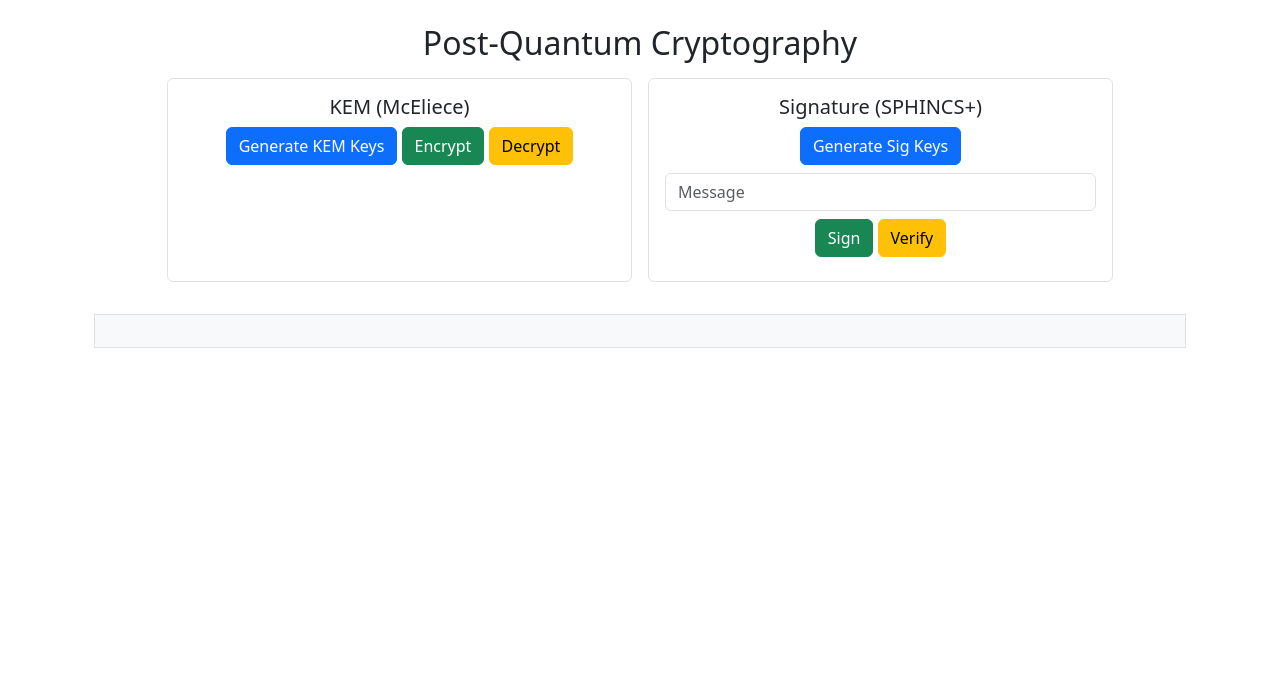
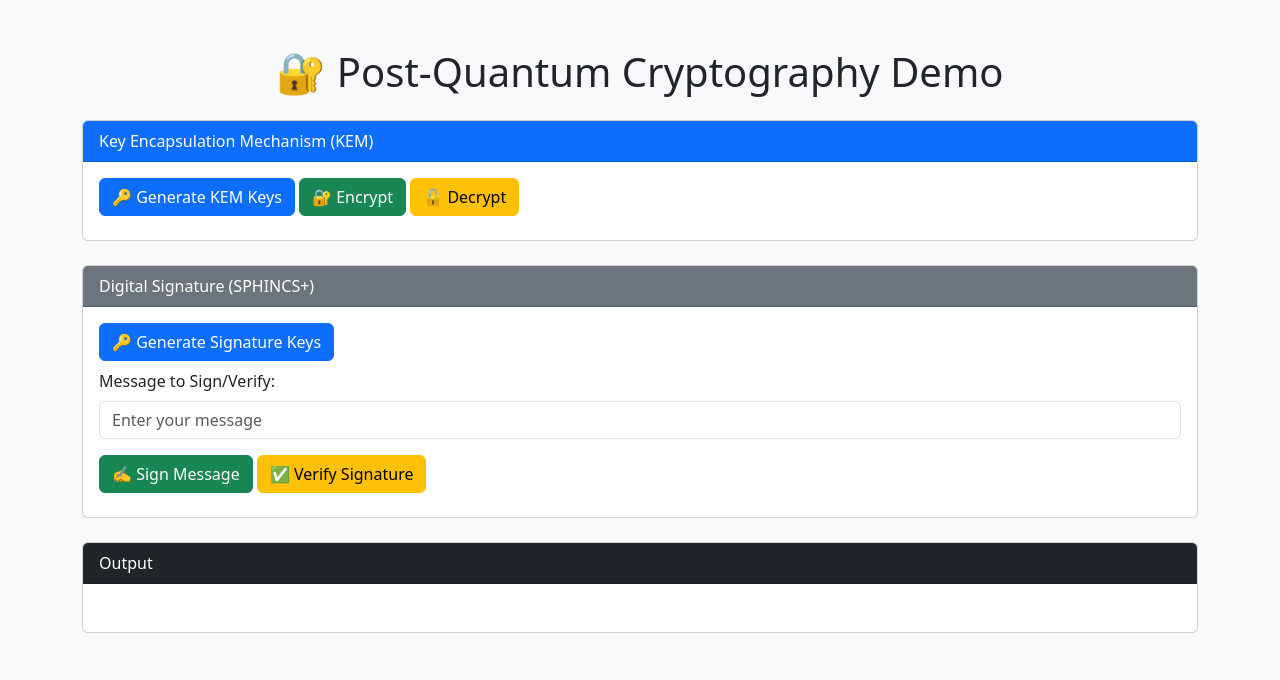
Before and after one commit to qasimk30/post_quantum_cryptography, a Flask app: page / in a window 1280 px wide. Shown: the top 680 px of the page. Run offline with Flask 3, Linux system fonts and the light colour scheme.

Commit message:
front end

```diff
--- a/app/routes.py
+++ b/app/routes.py
@@ -1,8 +1,9 @@
 from flask import Blueprint, render_template, request, jsonify
 from .crypto_utils import *
+import binascii
 
 main = Blueprint("main", __name__)
-keys = {}  # Global (for demo only)
+keys = {}
 
 @main.route("/")
 def index():
@@ -22,7 +23,10 @@ def kem_encrypt():
     ciphertext, plaintext = encrypt_message(keys["kem_pub"])
     keys["ciphertext"] = ciphertext
     keys["plaintext"] = plaintext
-    return jsonify({"ciphertext": ciphertext.hex(), "plaintext": plaintext.hex()})
+    return jsonify({
+        "ciphertext": ciphertext.hex(),
+        "plaintext_shared_secret": plaintext.hex()
+    })
 
 @main.route("/kem-decrypt", methods=["POST"])
 def kem_decrypt():
@@ -30,7 +34,10 @@ def kem_decrypt():
         return jsonify({"error": "Missing keys or ciphertext."}), 400
     recovered = decrypt_message(keys["kem_sec"], keys["ciphertext"])
     match = compare_digest(keys["plaintext"], recovered)
-    return jsonify({"recovered": recovered.hex(), "match": match})
+    return jsonify({
+        "recovered_shared_secret": recovered.hex(),
+        "match": match
+    })
 
 @main.route("/sig-keygen", methods=["POST"])
 def sig_keygen():
@@ -41,13 +48,20 @@ def sig_keygen():
 
 @main.route("/sign", methods=["POST"])
 def sign_msg():
-    msg = request.form.get("message", "").encode()
+    data = request.get_json()
+    msg = data.get("message", "").encode()
+    if "sig_sec" not in keys:
+        return jsonify({"error": "Generate signature keys first."}), 400
     signature = sign_message(keys["sig_sec"], msg)
     keys["signature"] = signature
+    keys["signed_msg"] = msg
     return jsonify({"signature": signature.hex()})
 
 @main.route("/verify", methods=["POST"])
 def verify_msg():
-    msg = request.form.get("message", "").encode()
+    data = request.get_json()
+    msg = data.get("message", "").encode()
+    if "sig_pub" not in keys or "signature" not in keys:
+        return jsonify({"error": "Generate keys and sign first."}), 400
     result = verify_signature(keys["sig_pub"], msg, keys["signature"])
     return jsonify({"valid": result})
--- a/app/templates/index.html
+++ b/app/templates/index.html
@@ -1,51 +1,76 @@
 <!DOCTYPE html>
-<html>
+<html lang="en">
 <head>
-  <title>PQC Square App</title>
-  <link rel="stylesheet" href="{{ url_for('static', filename='styles.css') }}">
-  <link href="https://cdn.jsdelivr.net/npm/bootstrap@5.3.0/dist/css/bootstrap.min.css" rel="stylesheet">
+  <meta charset="UTF-8">
+  <meta name="viewport" content="width=device-width, initial-scale=1">
+  <title>Post-Quantum Cryptography Demo</title>
+  <link rel="stylesheet" href="https://cdn.jsdelivr.net/npm/bootstrap@5.3.0/dist/css/bootstrap.min.css">
 </head>
-<body class="container text-center p-4">
-  <h2>Post-Quantum Cryptography</h2>
+<body class="bg-light">
+  <div class="container py-5">
+    <h1 class="mb-4 text-center">🔐 Post-Quantum Cryptography Demo</h1>
 
-  <div class="row justify-content-center">
-    <div class="col-md-5 border rounded p-3 m-2">
-      <h5>KEM (McEliece)</h5>
-      <button class="btn btn-primary mb-2" onclick="post('/kem-keygen')">Generate KEM Keys</button>
-      <button class="btn btn-success mb-2" onclick="post('/kem-encrypt')">Encrypt</button>
-      <button class="btn btn-warning mb-2" onclick="post('/kem-decrypt')">Decrypt</button>
+    <!-- KEM Section -->
+    <div class="card mb-4">
+      <div class="card-header bg-primary text-white">Key Encapsulation Mechanism (KEM)</div>
+      <div class="card-body">
+        <button class="btn btn-primary mb-2" onclick="kemKeygen()">🔑 Generate KEM Keys</button>
+        <button class="btn btn-success mb-2" onclick="kemEncrypt()">🔐 Encrypt</button>
+        <button class="btn btn-warning mb-2" onclick="kemDecrypt()">🔓 Decrypt</button>
+      </div>
     </div>
 
-    <div class="col-md-5 border rounded p-3 m-2">
-      <h5>Signature (SPHINCS+)</h5>
-      <button class="btn btn-primary mb-2" onclick="post('/sig-keygen')">Generate Sig Keys</button>
-      <input type="text" id="sig-msg" placeholder="Message" class="form-control mb-2">
-      <button class="btn btn-success mb-2" onclick="sign()">Sign</button>
-      <button class="btn btn-warning mb-2" onclick="verify()">Verify</button>
+    <!-- Signature Section -->
+    <div class="card mb-4">
+      <div class="card-header bg-secondary text-white">Digital Signature (SPHINCS+)</div>
+      <div class="card-body">
+        <button class="btn btn-primary mb-2" onclick="sigKeygen()">🔑 Generate Signature Keys</button>
+
+        <div class="mb-3">
+          <label for="sig-msg" class="form-label">Message to Sign/Verify:</label>
+          <input type="text" id="sig-msg" class="form-control" placeholder="Enter your message">
+        </div>
+
+        <button class="btn btn-success mb-2" onclick="sign()">✍️ Sign Message</button>
+        <button class="btn btn-warning mb-2" onclick="verify()">✅ Verify Signature</button>
+      </div>
+    </div>
+
+    <!-- Result Display -->
+    <div class="card">
+      <div class="card-header bg-dark text-white">Output</div>
+      <div class="card-body">
+        <pre id="result" style="white-space: pre-wrap;"></pre>
+      </div>
     </div>
   </div>
 
-  <pre id="result" class="mt-4 border p-3 bg-light text-start"></pre>
-
+  <!-- JS scripts -->
   <script>
-    function post(url, data = {}) {
-      fetch(url, {
+    async function post(url, json = {}) {
+      const res = await fetch(url, {
         method: 'POST',
-        headers: {'Content-Type': 'application/x-www-form-urlencoded'},
-        body: new URLSearchParams(data)
-      })
-      .then(res => res.json())
-      .then(data => document.getElementById('result').textContent = JSON.stringify(data, null, 2));
+        headers: {'Content-Type': 'application/json'},
+        body: JSON.stringify(json)
+      });
+      const data = await res.json();
+      document.getElementById('result').textContent = JSON.stringify(data, null, 2);
     }
 
+    function kemKeygen() { post("/kem-keygen"); }
+    function kemEncrypt() { post("/kem-encrypt"); }
+    function kemDecrypt() { post("/kem-decrypt"); }
+
+    function sigKeygen() { post("/sig-keygen"); }
+
     function sign() {
-      const msg = document.getElementById('sig-msg').value;
-      post('/sign', {message: msg});
+      const msg = document.getElementById("sig-msg").value;
+      post("/sign", { message: msg });
     }
 
     function verify() {
-      const msg = document.getElementById('sig-msg').value;
-      post('/verify', {message: msg});
+      const msg = document.getElementById("sig-msg").value;
+      post("/verify", { message: msg });
     }
   </script>
 </body>
```
